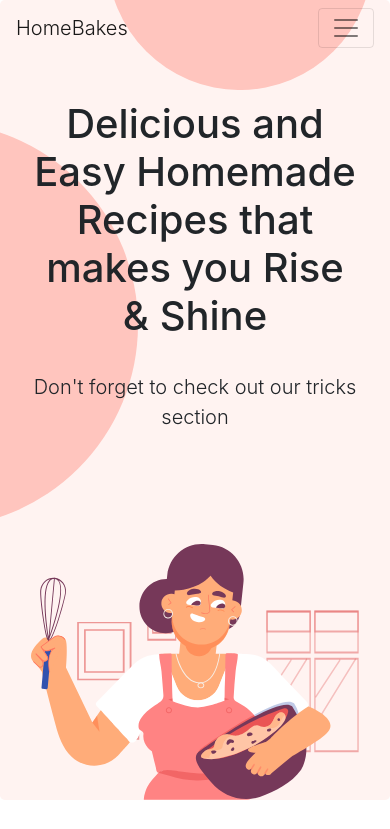
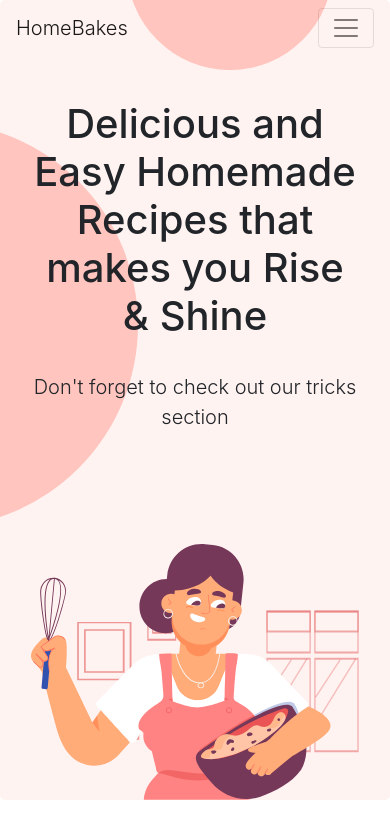
Before and after one commit to lemonnuggets/stc-homebakes, a plain HTML site: page index.html in a window 390 px wide. Shown: the top 829 px of the page. Drawn offline with nearby package versions, Linux system fonts and the light colour scheme.

Commit message:
Reduced min-width to remove whitebar on small screens

```diff
--- a/index.html
+++ b/index.html
@@ -20,12 +20,6 @@
         <title>HomeBakes</title>
     </head>
     <body data-spy="scroll" data-target=".navbar" data-offset="50">
-        <img
-            src="./assets/ellipse.svg"
-            alt="page decoration"
-            class="decoration"
-            id="circle2"
-        />
         <nav class="navbar navbar-expand-sm p-md-5 navbar-light fixed-top">
             <a class="navbar-brand display-1" href="#home">HomeBakes</a>
             <button
@@ -51,6 +45,12 @@
         />
         <div class="jumbotron custom-light pb-0" id="home">
             <div class="container">
+                <img
+                    src="./assets/ellipse.svg"
+                    alt="page decoration"
+                    class="decoration"
+                    id="circle2"
+                />
                 <div class="row">
                     <div class="col-md-7 pb-5 text-center text-sm-left">
                         <h1 class="pb-4">
--- a/styles.css
+++ b/styles.css
@@ -18,7 +18,7 @@
     top: 0;
     left: 50%;
     width: 10%;
-    min-width: 90px;
+    min-width: 70px;
 }
 .navbar-toggler {
     margin-left: auto !important;
```
